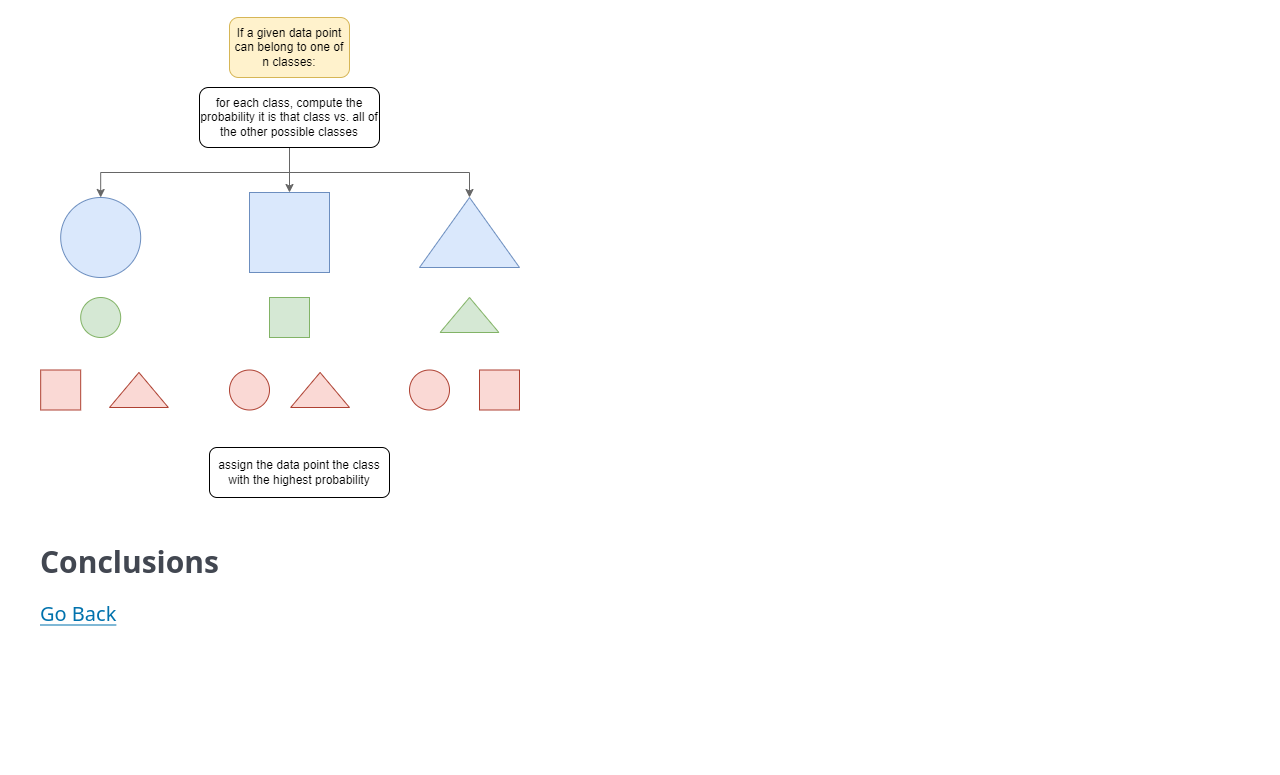
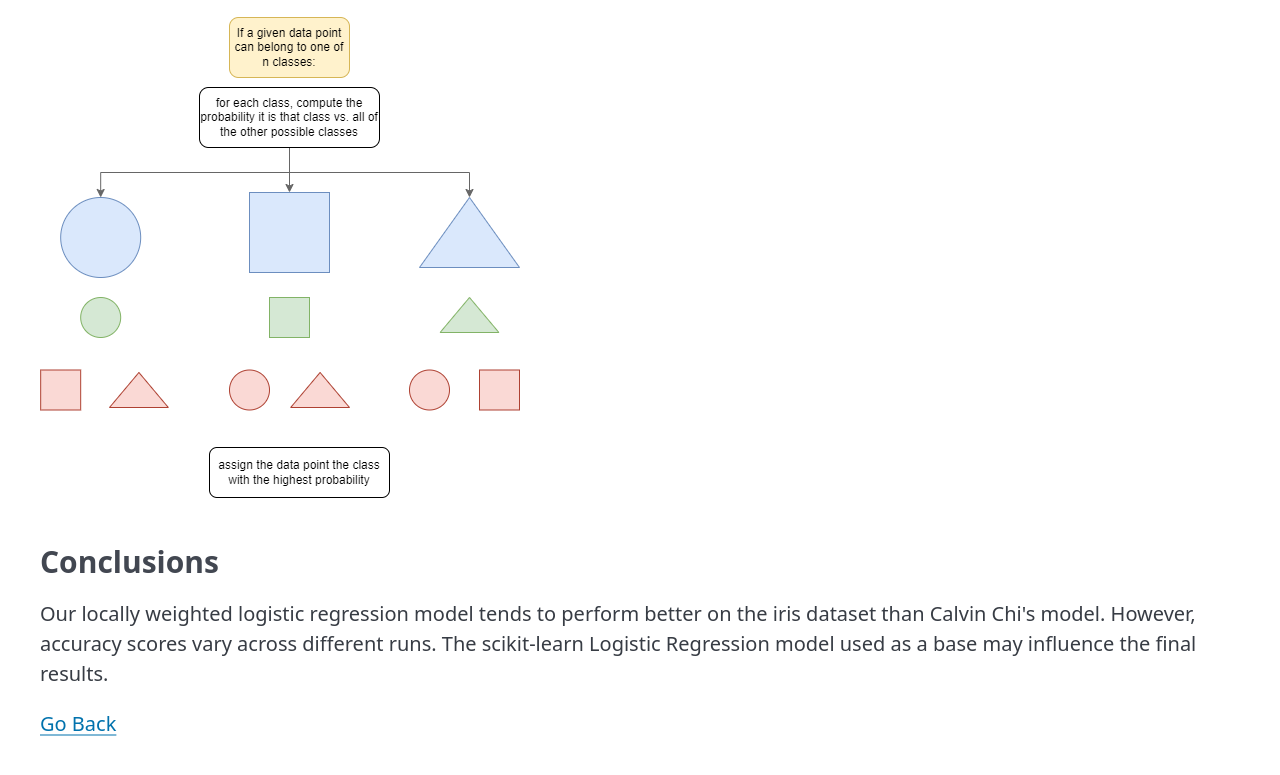
Before and after one commit to MaryEDeignan/HW2, a plain HTML site: page docs/part2.html in a window 1280 px wide. Shown: the part 514-1289 px from the top of the page. Before the commit the page ends 1183 px from the top, so only its background shows below. Drawn offline with nearby package versions, Linux system fonts and the light colour scheme.

Commit message:
adding conclusion

```diff
--- a/docs/part2.html
+++ b/docs/part2.html
@@ -25,6 +25,8 @@
         <img src="one_vs_rest_classification.png" alt="The process of logistic classification">
 
         <h3>Conclusions</h3>
+        <p>Our locally weighted logistic regression model tends to perform better on the iris dataset than Calvin Chi's model. However, accuracy scores vary across different runs. The scikit-learn Logistic Regression model used as a base may influence the final results.
+        </p>
 
         <p><a href="index.html">Go Back</a></p>
     </main>
```
Also changed, not shown: 1 other file.
